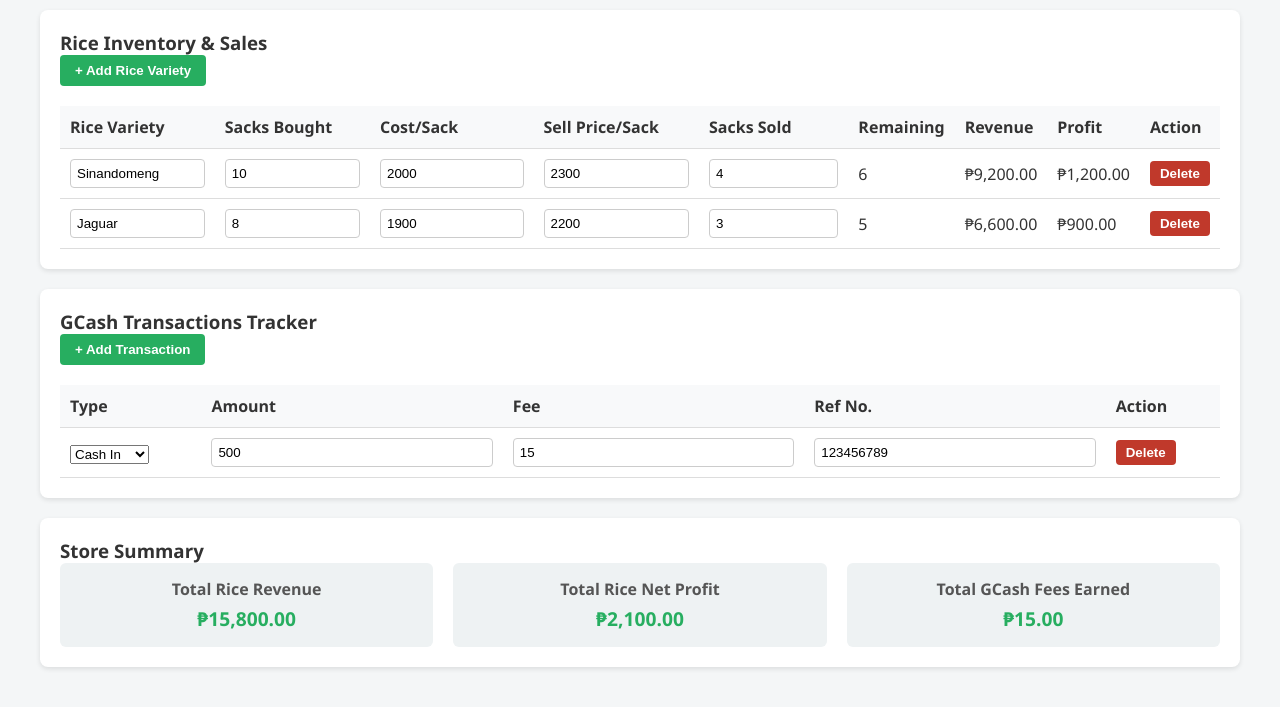
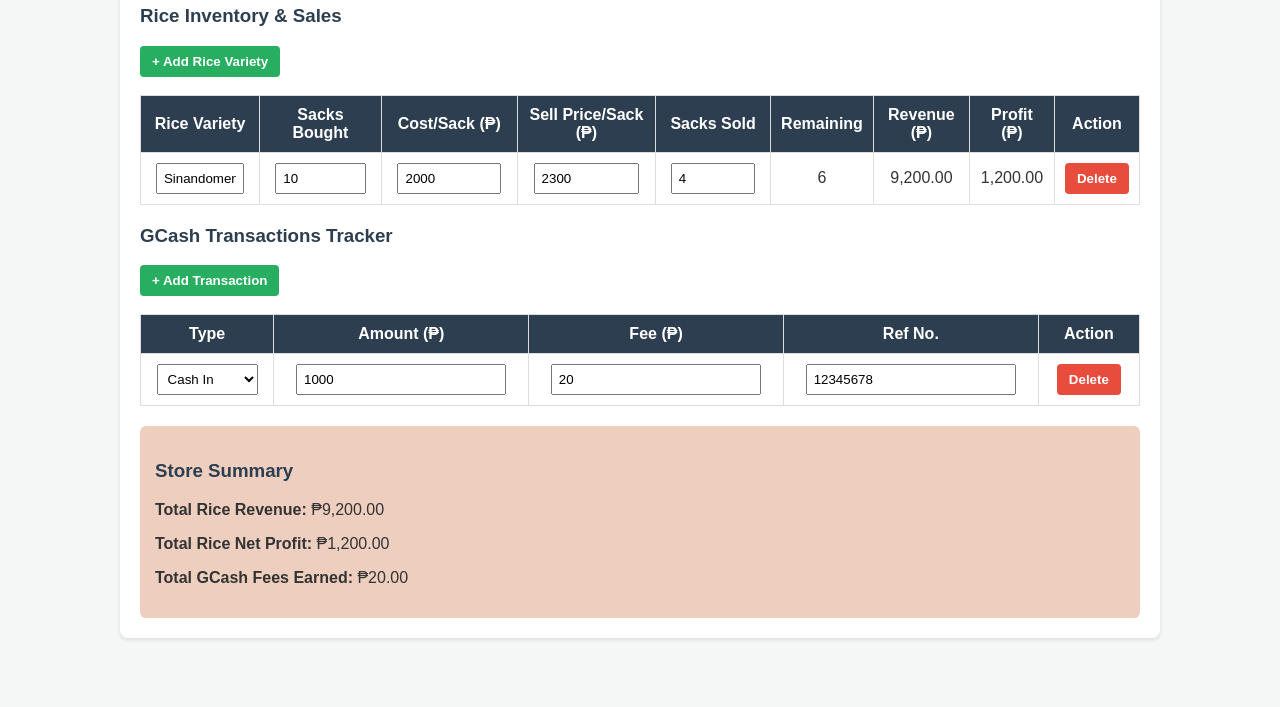
Before and after one commit to Websitetrying-33/Smart-Pos-Tracker, a website: page index.html in a window 1280 px wide. Shown: the part 103-810 px from the top of the page. Drawn offline with Linux system fonts and the light colour scheme.

Commit message:
Update index.html

```diff
--- a/index.html
+++ b/index.html
@@ -5,189 +5,117 @@
     <meta name="viewport" content="width=device-width, initial-scale=1.0">
     <title>Smart POS & Store Tracker</title>
     <style>
-        :root {
-            --primary-color: #2c3e50;
-            --accent-color: #27ae60;
-            --danger-color: #c0392b;
-            --bg-color: #f4f6f7;
-            --card-bg: #ffffff;
-            --text-color: #333333;
-        }
-
         body {
-            font-family: 'Segoe UI', Tahoma, Geneva, Verdana, sans-serif;
-            background-color: var(--bg-color);
-            color: var(--text-color);
+            font-family: Arial, sans-serif;
+            background-color: #f4f7f6;
             margin: 0;
             padding: 20px;
+            color: #333;
         }
-
         .container {
-            max-width: 1200px;
+            max-width: 1000px;
             margin: 0 auto;
-        }
-
-        header {
-            display: flex;
-            justify-content: space-between;
-            align-items: center;
-            margin-bottom: 20px;
-            background: var(--primary-color);
-            color: white;
-            padding: 15px 20px;
-            border-radius: 8px;
-        }
-
-        h1, h3 {
-            margin: 0;
-        }
-
-        .card {
-            background: var(--card-bg);
+            background: #ffffff;
             padding: 20px;
             border-radius: 8px;
-            box-shadow: 0 2px 5px rgba(0,0,0,0.1);
-            margin-bottom: 20px;
-            overflow-x: auto;
+            box-shadow: 0 2px 4px rgba(0,0,0,0.1);
         }
-
+        h2, h3 {
+            color: #2c3e50;
+        }
         table {
             width: 100%;
             border-collapse: collapse;
-            margin-top: 10px;
-            min-width: 600px;
+            margin-bottom: 20px;
         }
-
         th, td {
+            border: 1px solid #ddd;
             padding: 10px;
-            text-align: left;
-            border-bottom: 1px solid #ddd;
+            text-align: center;
         }
-
         th {
-            background-color: #f8f9fa;
+            background-color: #2c3e50;
+            color: white;
         }
-
-        input[type="text"], input[type="number"] {
-            width: 100%;
+        input[type="text"], input[type="number"], select {
+            width: 90%;
             padding: 6px;
             box-sizing: border-box;
-            border: 1px solid #ccc;
+        }
+        .btn {
+            padding: 8px 12px;
+            background-color: #27ae60;
+            color: white;
+            border: none;
+            cursor: pointer;
             border-radius: 4px;
-        }
-
-        button {
-            padding: 8px 15px;
-            border: none;
-            border-radius: 4px;
-            cursor: pointer;
             font-weight: bold;
         }
-
-        .btn-add {
-            background-color: var(--accent-color);
-            color: white;
-            margin-bottom: 10px;
+        .btn:hover {
+            background-color: #219653;
         }
-
-        .btn-delete {
-            background-color: var(--danger-color);
-            color: white;
-            padding: 5px 10px;
+        .btn-danger {
+            background-color: #e74c3c;
         }
-
-        .summary-box {
-            display: flex;
-            gap: 20px;
-            flex-wrap: wrap;
+        .btn-danger:hover {
+            background-color: #c0392b;
         }
-
-        .summary-card {
-            flex: 1;
-            background: #eef2f3;
+        .summary-section {
+            background: #eecfbf;
             padding: 15px;
             border-radius: 6px;
-            text-align: center;
-        }
-
-        .summary-card h4 {
-            margin: 0 0 5px 0;
-            color: #555;
-        }
-
-        .summary-card p {
-            font-size: 1.2em;
-            font-weight: bold;
-            margin: 0;
-            color: var(--accent-color);
+            margin-top: 20px;
         }
     </style>
 </head>
 <body>
 
 <div class="container">
-    <header>
-        <h1>Smart POS & Store Tracker</h1>
-        <button onclick="resetAll()" style="background-color: #e74c3c; color: white;">Reset All</button>
-    </header>
+    <h2>Smart POS & Store Tracker</h2>
 
     <!-- Rice Inventory Section -->
-    <div class="card">
     <h3>Rice Inventory & Sales</h3>
-        <button onclick="addNewRiceRow()" class="btn-add">+ Add Rice Variety</button>
-
+    <button class="btn" onclick="addRiceRow()">+ Add Rice Variety</button>
+    <br><br>
     <table id="riceTable">
         <thead>
             <tr>
                 <th>Rice Variety</th>
                 <th>Sacks Bought</th>
-                    <th>Cost/Sack</th>
-                    <th>Sell Price/Sack</th>
+                <th>Cost/Sack (₱)</th>
+                <th>Sell Price/Sack (₱)</th>
                 <th>Sacks Sold</th>
                 <th>Remaining</th>
-                    <th>Revenue</th>
-                    <th>Profit</th>
+                <th>Revenue (₱)</th>
+                <th>Profit (₱)</th>
                 <th>Action</th>
             </tr>
         </thead>
         <tbody id="riceTableBody">
-                <!-- Default Varieties -->
             <tr>
                 <td><input type="text" class="rice-name" value="Sinandomeng"></td>
-                    <td><input type="number" class="sacks-bought" value="10" oninput="calculateAll()"></td>
-                    <td><input type="number" class="cost-sack" value="2000" oninput="calculateAll()"></td>
-                    <td><input type="number" class="sell-sack" value="2300" oninput="calculateAll()"></td>
-                    <td><input type="number" class="sacks-sold" value="4" oninput="calculateAll()"></td>
+                <td><input type="number" class="sacks-bought" value="10" oninput="calculate()"></td>
+                <td><input type="number" class="cost-sack" value="2000" oninput="calculate()"></td>
+                <td><input type="number" class="sell-sack" value="2300" oninput="calculate()"></td>
+                <td><input type="number" class="sacks-sold" value="4" oninput="calculate()"></td>
                 <td class="sacks-remaining">6</td>
-                    <td class="rice-revenue">₱9,200.00</td>
-                    <td class="rice-profit">₱1,200.00</td>
-                    <td><button onclick="deleteRiceRow(this)" class="btn-delete">Delete</button></td>
-                </tr>
-                <tr>
-                    <td><input type="text" class="rice-name" value="Jaguar"></td>
-                    <td><input type="number" class="sacks-bought" value="8" oninput="calculateAll()"></td>
-                    <td><input type="number" class="cost-sack" value="1900" oninput="calculateAll()"></td>
-                    <td><input type="number" class="sell-sack" value="2200" oninput="calculateAll()"></td>
-                    <td><input type="number" class="sacks-sold" value="3" oninput="calculateAll()"></td>
-                    <td class="sacks-remaining">5</td>
-                    <td class="rice-revenue">₱6,600.00</td>
-                    <td class="rice-profit">₱900.00</td>
-                    <td><button onclick="deleteRiceRow(this)" class="btn-delete">Delete</button></td>
+                <td class="rice-revenue">9,200.00</td>
+                <td class="rice-profit">1,200.00</td>
+                <td><button class="btn btn-danger" onclick="deleteRow(this)">Delete</button></td>
             </tr>
         </tbody>
     </table>
-    </div>
 
-    <!-- GCash Transactions Tracker Section -->
-    <div class="card">
+    <!-- GCash Tracker Section -->
     <h3>GCash Transactions Tracker</h3>
-        <button onclick="addNewGcashRow()" class="btn-add">+ Add Transaction</button>
+    <button class="btn" onclick="addGcashRow()">+ Add Transaction</button>
+    <br><br>
     <table id="gcashTable">
         <thead>
             <tr>
                 <th>Type</th>
-                    <th>Amount</th>
-                    <th>Fee</th>
+                <th>Amount (₱)</th>
+                <th>Fee (₱)</th>
                 <th>Ref No.</th>
                 <th>Action</th>
             </tr>
@@ -195,141 +123,110 @@
         <tbody id="gcashTableBody">
             <tr>
                 <td>
-                        <select class="gcash-type" onchange="calculateAll()">
+                    <select class="gcash-type">
                         <option value="Cash In">Cash In</option>
                         <option value="Cash Out">Cash Out</option>
                     </select>
                 </td>
-                    <td><input type="number" class="gcash-amount" value="500" oninput="calculateAll()"></td>
-                    <td><input type="number" class="gcash-fee" value="15" oninput="calculateAll()"></td>
-                    <td><input type="text" class="gcash-ref" value="123456789"></td>
-                    <td><button onclick="deleteGcashRow(this)" class="btn-delete">Delete</button></td>
+                <td><input type="number" class="gcash-amount" value="1000" oninput="calculate()"></td>
+                <td><input type="number" class="gcash-fee" value="20" oninput="calculate()"></td>
+                <td><input type="text" class="gcash-ref" value="12345678"></td>
+                <td><button class="btn btn-danger" onclick="deleteRow(this)">Delete</button></td>
             </tr>
         </tbody>
     </table>
-    </div>
 
     <!-- Summary Section -->
-    <div class="card">
+    <div class="summary-section">
         <h3>Store Summary</h3>
-        <div class="summary-box">
-            <div class="summary-card">
-                <h4>Total Rice Revenue</h4>
-                <p id="totalRevenueDisplay">₱0.00</p>
-            </div>
-            <div class="summary-card">
-                <h4>Total Rice Net Profit</h4>
-                <p id="totalProfitDisplay">₱0.00</p>
-            </div>
-            <div class="summary-card">
-                <h4>Total GCash Fees Earned</h4>
-                <p id="totalGcashFeeDisplay">₱0.00</p>
-            </div>
-        </div>
+        <p><strong>Total Rice Revenue:</strong> ₱<span id="totalRevenue">0.00</span></p>
+        <p><strong>Total Rice Net Profit:</strong> ₱<span id="totalProfit">0.00</span></p>
+        <p><strong>Total GCash Fees Earned:</strong> ₱<span id="totalGcashFee">0.00</span></p>
     </div>
 </div>
 
 <script>
-    function addNewRiceRow() {
+    function addRiceRow() {
         const tbody = document.getElementById('riceTableBody');
-        const newRow = document.createElement('tr');
-
-        newRow.innerHTML = `
-            <td><input type="text" class="rice-name" placeholder="Brand name" value="New Brand"></td>
-            <td><input type="number" class="sacks-bought" value="0" oninput="calculateAll()"></td>
-            <td><input type="number" class="cost-sack" value="0" oninput="calculateAll()"></td>
-            <td><input type="number" class="sell-sack" value="0" oninput="calculateAll()"></td>
-            <td><input type="number" class="sacks-sold" value="0" oninput="calculateAll()"></td>
+        const row = document.createElement('tr');
+        row.innerHTML = `
+            <td><input type="text" class="rice-name" value="New Brand"></td>
+            <td><input type="number" class="sacks-bought" value="0" oninput="calculate()"></td>
+            <td><input type="number" class="cost-sack" value="0" oninput="calculate()"></td>
+            <td><input type="number" class="sell-sack" value="0" oninput="calculate()"></td>
+            <td><input type="number" class="sacks-sold" value="0" oninput="calculate()"></td>
             <td class="sacks-remaining">0</td>
-            <td class="rice-revenue">₱0.00</td>
-            <td class="rice-profit">₱0.00</td>
-            <td><button onclick="deleteRiceRow(this)" class="btn-delete">Delete</button></td>
+            <td class="rice-revenue">0.00</td>
+            <td class="rice-profit">0.00</td>
+            <td><button class="btn btn-danger" onclick="deleteRow(this)">Delete</button></td>
         `;
-
-        tbody.appendChild(newRow);
-        calculateAll();
+        tbody.appendChild(row);
+        calculate();
     }
 
-    function deleteRiceRow(button) {
-        button.closest('tr').remove();
-        calculateAll();
-    }
-
-    function addNewGcashRow() {
+    function addGcashRow() {
         const tbody = document.getElementById('gcashTableBody');
-        const newRow = document.createElement('tr');
-
-        newRow.innerHTML = `
+        const row = document.createElement('tr');
+        row.innerHTML = `
             <td>
-                <select class="gcash-type" onchange="calculateAll()">
+                <select class="gcash-type">
                     <option value="Cash In">Cash In</option>
                     <option value="Cash Out">Cash Out</option>
                 </select>
             </td>
-            <td><input type="number" class="gcash-amount" value="0" oninput="calculateAll()"></td>
-            <td><input type="number" class="gcash-fee" value="0" oninput="calculateAll()"></td>
-            <td><input type="text" class="gcash-ref" placeholder="Ref No."></td>
-            <td><button onclick="deleteGcashRow(this)" class="btn-delete">Delete</button></td>
+            <td><input type="number" class="gcash-amount" value="0" oninput="calculate()"></td>
+            <td><input type="number" class="gcash-fee" value="0" oninput="calculate()"></td>
+            <td><input type="text" class="gcash-ref" value=""></td>
+            <td><button class="btn btn-danger" onclick="deleteRow(this)">Delete</button></td>
         `;
-
-        tbody.appendChild(newRow);
-        calculateAll();
+        tbody.appendChild(row);
+        calculate();
     }
 
-    function deleteGcashRow(button) {
+    function deleteRow(button) {
         button.closest('tr').remove();
-        calculateAll();
+        calculate();
     }
 
-    function calculateAll() {
-        // Calculate Rice Inventory
-        const rows = document.querySelectorAll('#riceTableBody tr');
-        let grandTotalRevenue = 0;
-        let grandTotalProfit = 0;
+    function calculate() {
+        // Rice calculations
+        let riceRows = document.querySelectorAll('#riceTableBody tr');
+        let totalRev = 0;
+        let totalProf = 0;
 
-        rows.forEach(row => {
-            const bought = parseFloat(row.querySelector('.sacks-bought').value) || 0;
-            const cost = parseFloat(row.querySelector('.cost-sack').value) || 0;
-            const sell = parseFloat(row.querySelector('.sell-sack').value) || 0;
-            const sold = parseFloat(row.querySelector('.sacks-sold').value) || 0;
+        riceRows.forEach(row => {
+            let bought = parseFloat(row.querySelector('.sacks-bought').value) || 0;
+            let cost = parseFloat(row.querySelector('.cost-sack').value) || 0;
+            let sell = parseFloat(row.querySelector('.sell-sack').value) || 0;
+            let sold = parseFloat(row.querySelector('.sacks-sold').value) || 0;
 
-            const remaining = bought - sold;
-            const revenue = sold * sell;
-            const profit = revenue - (sold * cost);
+            let remaining = bought - sold;
+            let revenue = sold * sell;
+            let profit = revenue - (sold * cost);
 
-            grandTotalRevenue += revenue;
-            grandTotalProfit += profit;
+            totalRev += revenue;
+            totalProf += profit;
 
-            row.querySelector('.sacks-remaining').textContent = remaining;
-            row.querySelector('.rice-revenue').textContent = `₱${revenue.toLocaleString(undefined, {minimumFractionDigits: 2, maximumFractionDigits: 2})}`;
-            row.querySelector('.rice-profit').textContent = `₱${profit.toLocaleString(undefined, {minimumFractionDigits: 2, maximumFractionDigits: 2})}`;
+            row.querySelector('.sacks-remaining').innerText = remaining;
+            row.querySelector('.rice-revenue').innerText = revenue.toLocaleString(undefined, {minimumFractionDigits: 2, maximumFractionDigits: 2});
+            row.querySelector('.rice-profit').innerText = profit.toLocaleString(undefined, {minimumFractionDigits: 2, maximumFractionDigits: 2});
         });
 
-        // Calculate GCash Fees
-        const gcashRows = document.querySelectorAll('#gcashTableBody tr');
-        let totalGcashFees = 0;
+        // GCash calculations
+        let gcashRows = document.querySelectorAll('#gcashTableBody tr');
+        let totalFee = 0;
 
         gcashRows.forEach(row => {
-            const fee = parseFloat(row.querySelector('.gcash-fee').value) || 0;
-            totalGcashFees += fee;
+            let fee = parseFloat(row.querySelector('.gcash-fee').value) || 0;
+            totalFee += fee;
         });
 
-        // Display Summaries
-        document.getElementById('totalRevenueDisplay').textContent = `₱${grandTotalRevenue.toLocaleString(undefined, {minimumFractionDigits: 2, maximumFractionDigits: 2})}`;
-        document.getElementById('totalProfitDisplay').textContent = `₱${grandTotalProfit.toLocaleString(undefined, {minimumFractionDigits: 2, maximumFractionDigits: 2})}`;
-        document.getElementById('totalGcashFeeDisplay').textContent = `₱${totalGcashFees.toLocaleString(undefined, {minimumFractionDigits: 2, maximumFractionDigits: 2})}`;
+        document.getElementById('totalRevenue').innerText = totalRev.toLocaleString(undefined, {minimumFractionDigits: 2, maximumFractionDigits: 2});
+        document.getElementById('totalProfit').innerText = totalProf.toLocaleString(undefined, {minimumFractionDigits: 2, maximumFractionDigits: 2});
+        document.getElementById('totalGcashFee').innerText = totalFee.toLocaleString(undefined, {minimumFractionDigits: 2, maximumFractionDigits: 2});
     }
 
-    function resetAll() {
-        if(confirm("Are you sure you want to reset all tables?")) {
-            document.getElementById('riceTableBody').innerHTML = '';
-            document.getElementById('gcashTableBody').innerHTML = '';
-            addNewRiceRow();
-            addNewGcashRow();
-        }
-    }
-
-    window.onload = calculateAll;
+    window.onload = calculate;
 </script>
 
 </body>
```
Lines whose indentation alone changed are shown as unchanged.
